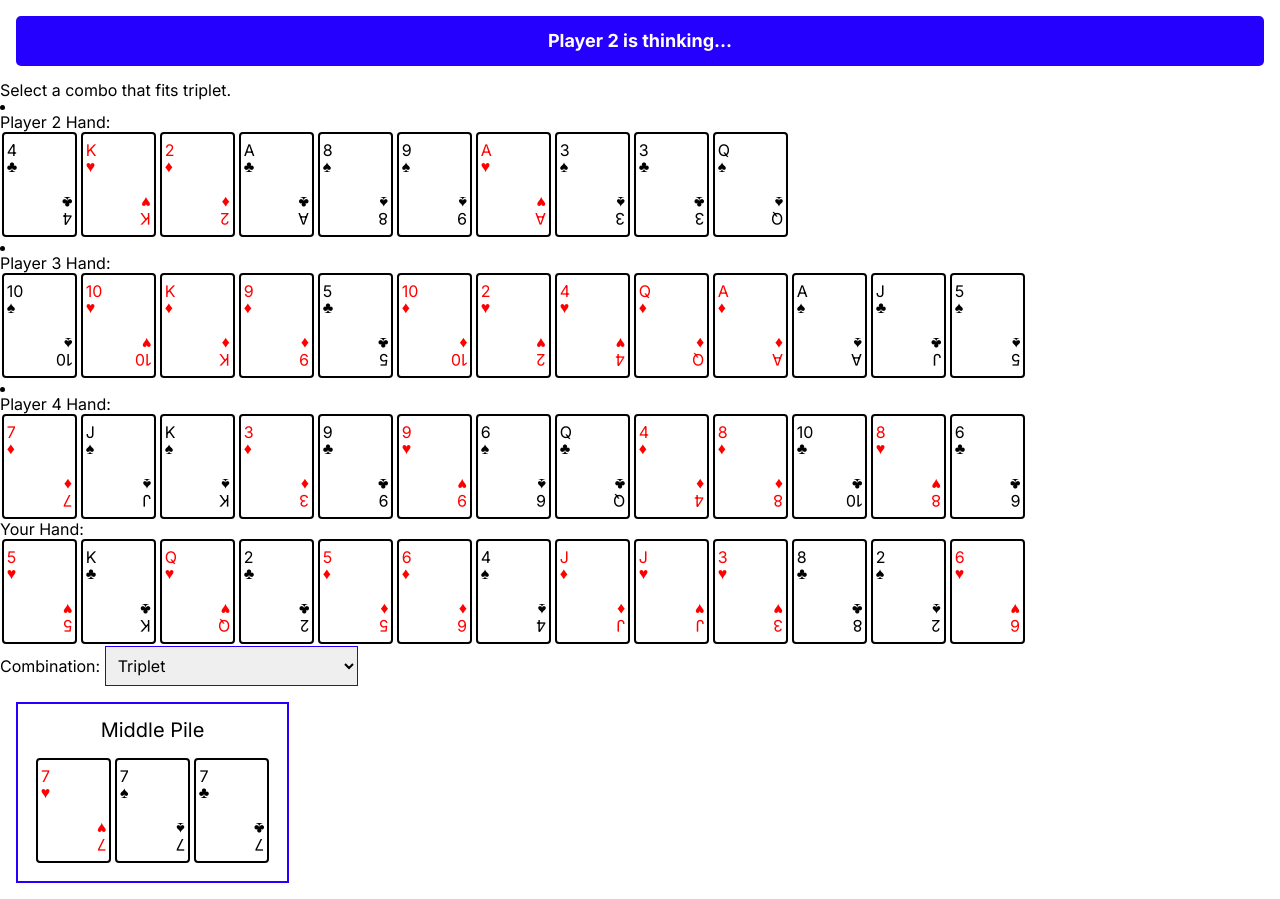
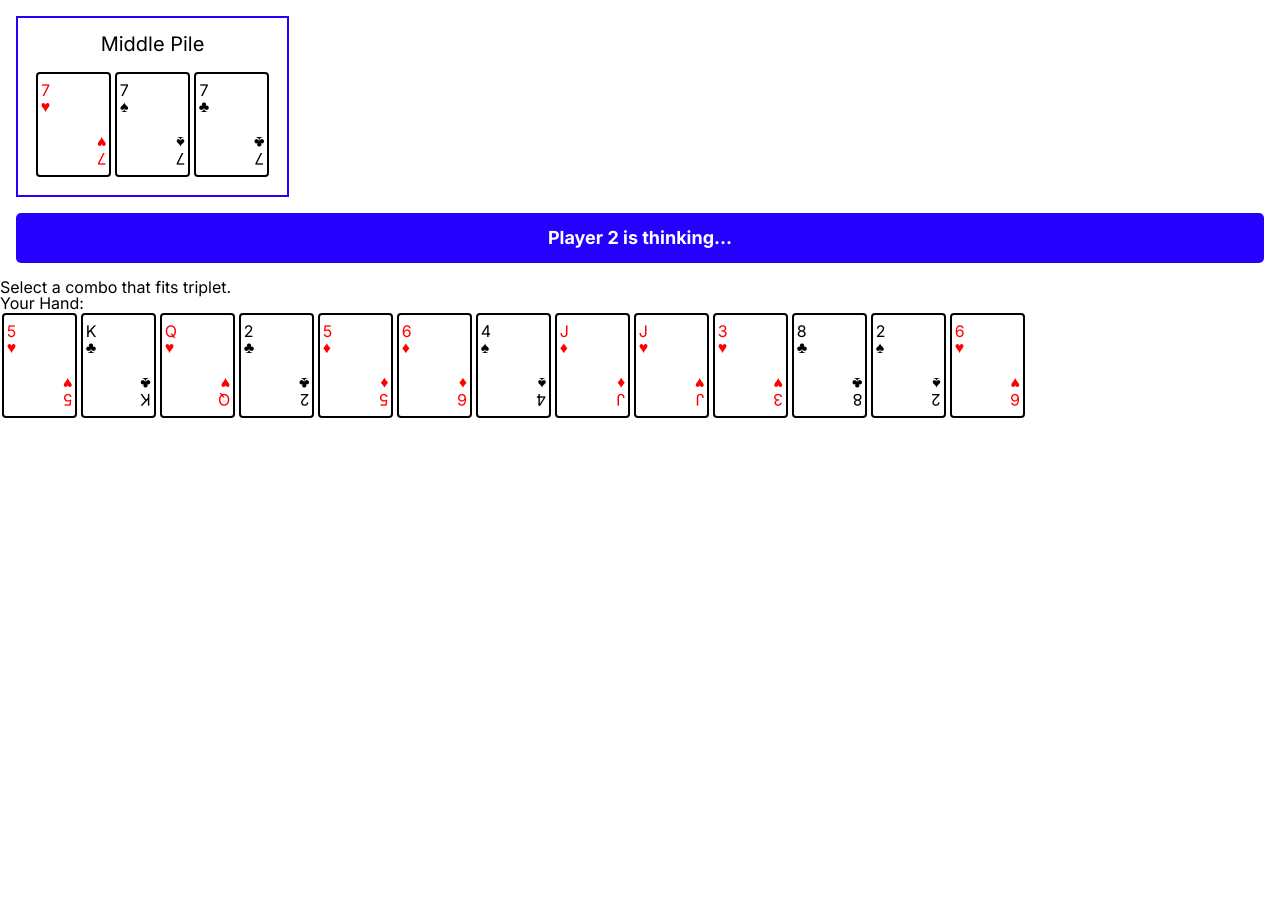
Before and after one commit to jduong09/thirteen, a Next.js app: page / in a window 1280 px wide. Both pictures are taken after a click on the button "Shuffle Deck". After the commit the page ends 800 px from the top, so only its background shows below. Built offline with nearby package versions, Linux system fonts and the light colour scheme.

Commit message:
Started UI PR.

```diff
--- a/app/page.module.css
+++ b/app/page.module.css
@@ -4,7 +4,31 @@
   flex-wrap: wrap;
 }
 
-.handBtns > button {
+.handBtns {
+  width: 100%;
+  display: flex;
+  padding: 1rem;
+}
+
+.handBtns > section {
+  width: 50%;
+  display: flex;
+}
+
+.handBtns > section:first-child {
+  margin: 0 auto 0 0;
+}
+
+.handBtns > section:last-child {
+  justify-content: flex-end;
+}
+
+.handBtns form {
+  display: flex;
+  align-items: center;
+}
+
+.handBtns button {
   border: 1px solid blue;
   padding: .5rem 1rem;
   cursor: pointer;
--- a/components/game/game.js
+++ b/components/game/game.js
@@ -381,10 +381,14 @@ const Game = () => {
         : shuffleBtn}
 
       {deckIsShuffled &&
-        <div>
+        <div className={gameStyles.gameDiv}>
+          <div className={gameStyles.middlePile}>
+            <h2>Middle Pile</h2>
+            <Cards cards={previousPlayedCombo} />
+          </div>
           <h2 className={gameStyles.turnIndicator}>{endCycleClause || <div><span>{turnMessage}</span></div>}</h2>
           <h2>{selectCombo ? `Select a combo that fits ${selectCombo}.` : 'Choose Combination Type'}</h2>
-          {listAiHands}
+          {/*listAiHands */}
           <h3>Your Hand:</h3>
           <Hand cards={hands[0].hand}
             playerTurn={playerTurn}
@@ -392,23 +396,9 @@ const Game = () => {
             requestCombo={requestCombo}
             currentTurnCombo={currentTurnCombo}
             passTurn={passTurn}
+            changeCombo={changeCombo}
+            middlePile={previousPlayedCombo}
           />
-          <form>
-            <label htmlFor='select-combo'>Combination: </label>
-            <select id='select-combo' name='select-combo' className={gameStyles.selectCombo} onChange={changeCombo} value={currentTurnCombo}>
-              <option value=''>--Please choose an option--</option>
-              <option value='single'>Single</option>
-              <option value='pair'>Pair</option>
-              <option value='triplet'>Triplet</option>
-              <option value='quartet'>Quartet</option>
-              <option value='sequence'>Sequence</option>
-              <option value='double sequence'>Double Sequence</option>
-            </select>
-          </form>
-          <div className={gameStyles.middlePile}>
-            <h2>Middle Pile</h2>
-            <Cards cards={previousPlayedCombo} />
-          </div>
         </div>
       }
     </game>
--- a/components/game/game.module.scss
+++ b/components/game/game.module.scss
@@ -26,6 +26,10 @@ $primary-color: #2600ff;
   flex-direction: column;
   justify-content: center;
   align-items: center;
+}
+
+.gameDiv {
+  position: relative;
 }
 
 .fade5 { animation: fadeIn 5s; }
--- a/components/gameComponents/hand.js
+++ b/components/gameComponents/hand.js
@@ -1,9 +1,10 @@
 import {  React, useState, useEffect } from "react";
 import PropTypes from 'prop-types';
 import styles from "@/app/page.module.css";
+import gameStyles from '../game/game.module.scss';
 import Cards from "@/components/cards/cards";
 
-const Hand = ({ cards, playerTurn, comboIsValid, requestCombo, currentTurnCombo, passTurn }) => {
+const Hand = ({ cards, playerTurn, comboIsValid, requestCombo, currentTurnCombo, passTurn, changeCombo, middlePile }) => {
   const [hand, setHand] = useState(cards);
   const [combo, setCombo] = useState([]);
   const [hasReset, resetCombo] = useState(false);
@@ -126,16 +127,31 @@ const Hand = ({ cards, playerTurn, comboIsValid, requestCombo, currentTurnCombo,
       {comboIsValid === false && <div>Invalid Combo. Try a different combo or press Change Combo Type.</div>}
       {isMyTurn &&
       <div className={styles.handBtns}>
-        <button disabled={!isMyTurn} onClick={finalizeTurn}>Finalize Turn</button>
-        <button disabled={!isMyTurn} onClick={() => passTurn(playerTurn)}>Pass Turn</button>
+        <section>
+          <form>
+            <label htmlFor='select-combo'>Combination: </label>
+            <select id='select-combo' name='select-combo' className={gameStyles.selectCombo} onChange={changeCombo} value={currentTurnCombo} disabled={middlePile.length}>
+              <option value=''>--Please choose an option--</option>
+              <option value='single'>Single</option>
+              <option value='pair'>Pair</option>
+              <option value='triplet'>Triplet</option>
+              <option value='quartet'>Quartet</option>
+              <option value='sequence'>Sequence</option>
+              <option value='double sequence'>Double Sequence</option>
+            </select>
+          </form>
           <label>
-          Sort Cards:
             <select disabled={!isMyTurn} onChange={(e) => {sortPlayerCards(e.target.value)}} className={styles.select} defaultValue={'default'}>
-            <option value="default" disabled>Select a sorting type...</option>
+              <option value="default" disabled>Sort Cards...</option>
               <option value="groups">Groups</option>
               <option value="value">Strength of Card</option>
             </select>
           </label>
+        </section>
+        <section>
+          <button disabled={!isMyTurn} onClick={finalizeTurn}>Finalize Turn</button>
+          <button disabled={!isMyTurn} onClick={() => passTurn(playerTurn)}>Pass Turn</button>
+        </section>
       </div>}
     </div>
   );
```
Lines whose indentation alone changed are shown as unchanged.
